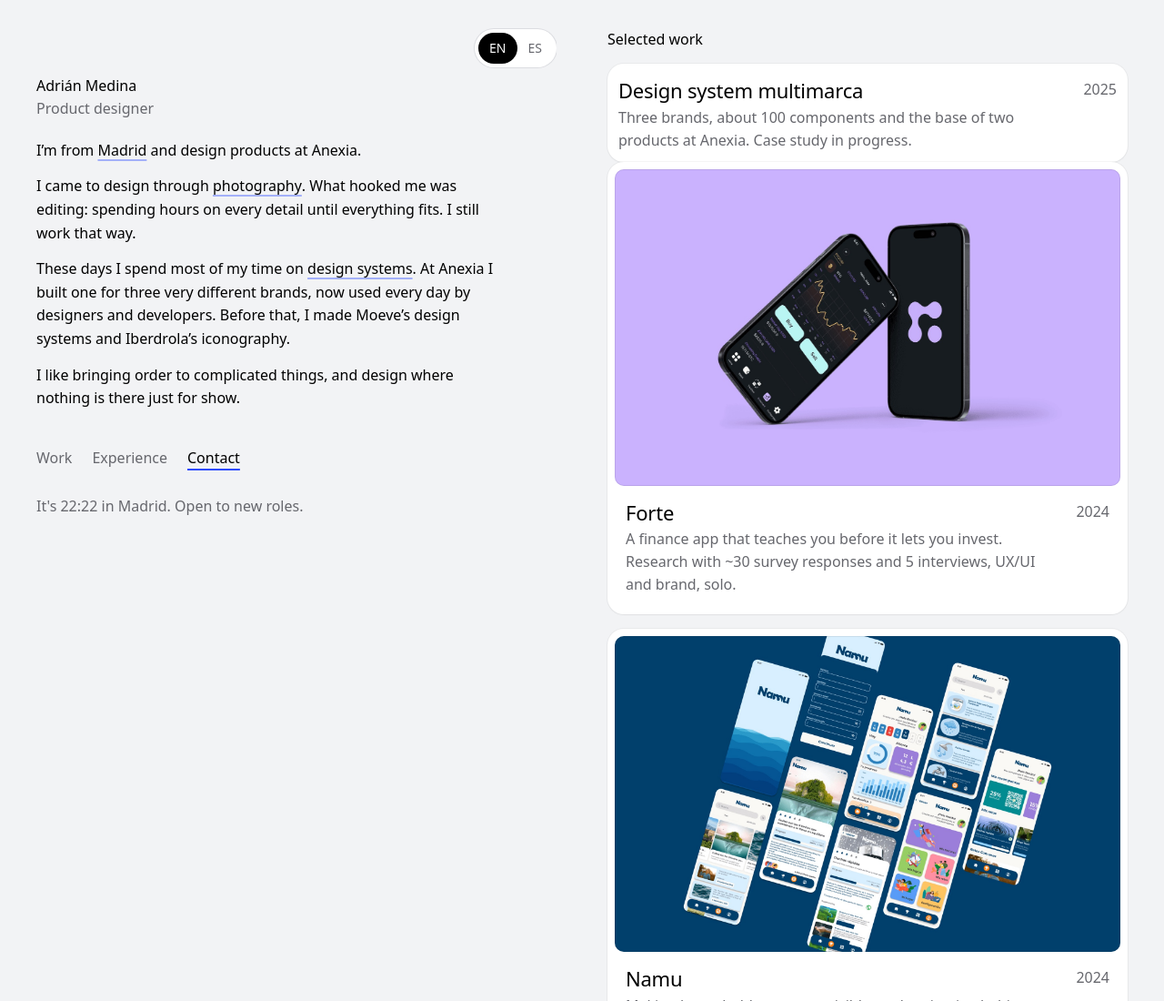
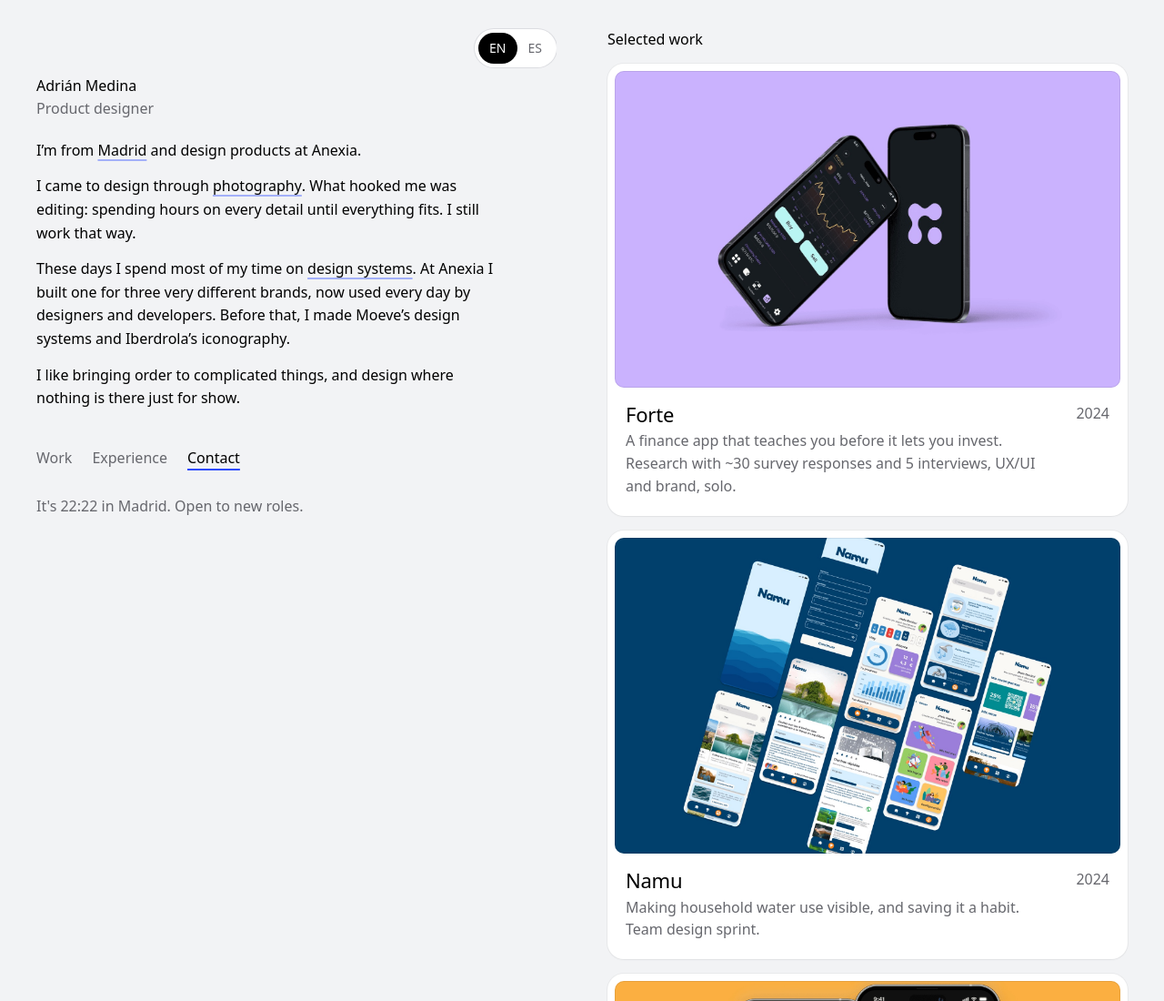
Before and after one commit to LeKrule/LeKrule.github.io, a plain HTML site: page index.html in a window 1280 px wide. Shown: the top 1100 px of the page at 91% size. Drawn offline with Linux system fonts and the light colour scheme; a web font is replaced by a local one.

Commit message:
Home: name-only tab title, hide DS card

```diff
--- a/index.html
+++ b/index.html
@@ -3,7 +3,7 @@
 <head>
   <meta charset="utf-8">
   <meta name="viewport" content="width=device-width, initial-scale=1">
-  <title>Adrián Medina — Product Designer & UX/UI Designer in Madrid</title>
+  <title>Adrián Medina</title>
   <meta name="description" content="Portfolio of Adrián Medina, product designer in Madrid. Multi-brand design systems at Anexia, SaaS products and user research. Diseñador de producto UX/UI.">
   <link rel="canonical" href="https://adrianmedina.design/">
   <meta name="robots" content="index, follow, max-image-preview:large">
@@ -75,15 +75,6 @@
       <section id="work" aria-labelledby="h-work">
         <h2 id="h-work" class="label"><span data-l="es">Trabajo seleccionado</span><span data-l="en">Selected work</span></h2>
 
-        <div class="card soon">
-          <div class="case-text">
-            <h3>Design system multimarca</h3>
-            <p data-l="es">Tres marcas, unos 100 componentes y la base de dos productos en Anexia. Caso en preparación.</p>
-            <p data-l="en">Three brands, about 100 components and the base of two products at Anexia. Case study in progress.</p>
-            <span class="case-year">2025</span>
-          </div>
-        </div>
-
         <a class="card case" href="work/forte.html">
           <img src="assets/img/forte/cover.jpg" width="1500" height="996" alt="Forte app screens on a lilac background" decoding="async" fetchpriority="high">
           <div class="case-text">
```
